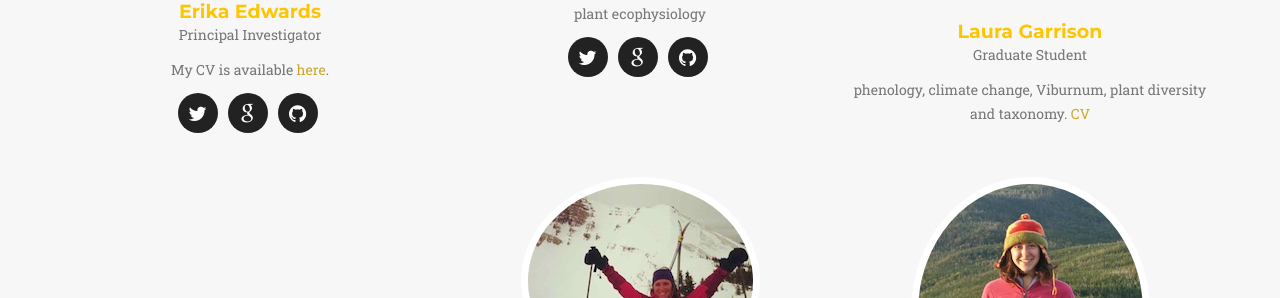
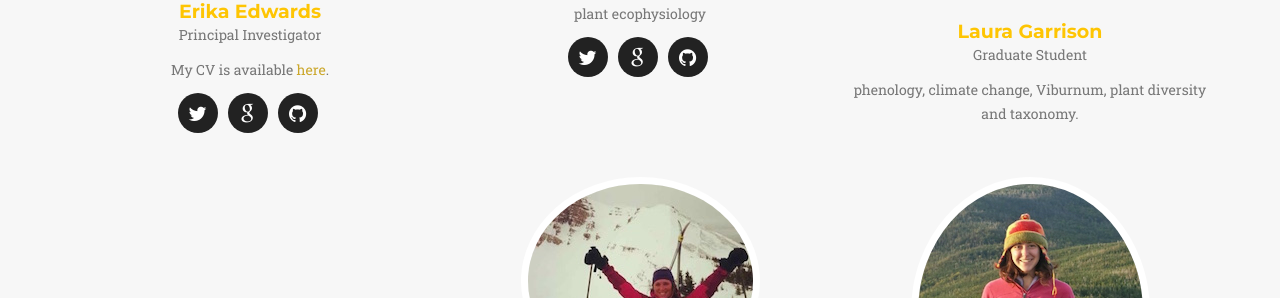
Before and after one commit to ejedwards/ejedwards.github.io, a Jekyll site: the page built from index.html, in a window 1280 px wide and 900 px high, scrolled down 4143 px. Shown: the part 156-454 px from the top of the window. Built offline with Jekyll 4.4.1, drawn with Linux system fonts in a browser that asks for light colours; some web fonts are replaced.

```diff
--- a/_config.yml
+++ b/_config.yml
@@ -18,7 +18,7 @@
 - name: Erika Edwards
   pic: e_s
   position: Principal Investigator
-  description: My CV is available <a href="/reprints/edwardsCVaug2014.pdf">here</a>.
+  description: My CV is available <a href="/reprints/edwardsCV_2016.pdf">here</a>.
   social:
     - title: twitter
       url: https://twitter.com/erikaedw
@@ -43,7 +43,7 @@
 - name: Laura Garrison
   pic: LMG
   position: Graduate Student
-  description: phenology, climate change, Viburnum, plant diversity and taxonomy. <a href="/reprints/LauraGarrisonCV.pdf">CV</a>
+  description: phenology, climate change, Viburnum, plant diversity and taxonomy.
 
 
 - name: Lilly Hancock
```
Also changed, not shown: 6 other files.
